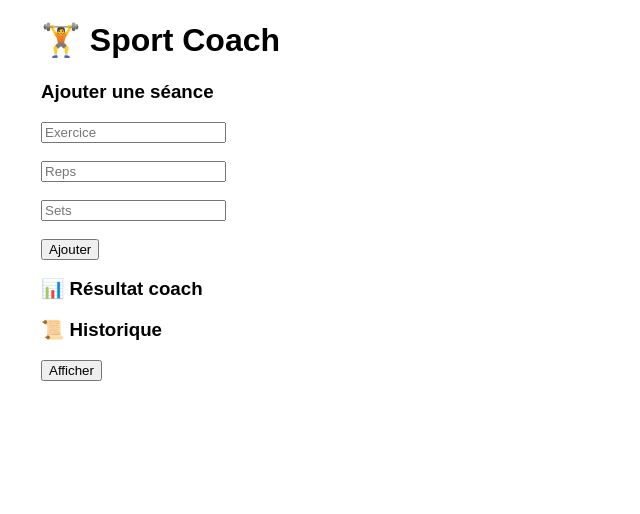
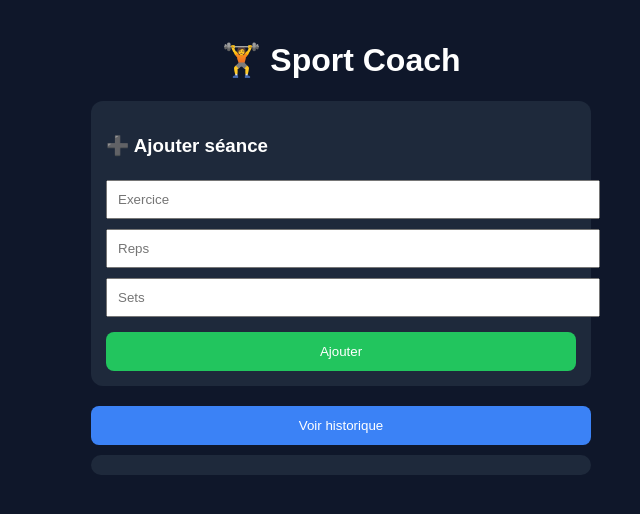
Before and after one commit to yssn10/sport-assistant, a Flask app: page / in a window 1280 px wide. Shown: the top 514 px of the page, without its empty margins (299-939 px from the left). Run offline with Flask 3, Linux system fonts and the light colour scheme.

Commit message:
Update index.html

```diff
--- a/templates/index.html
+++ b/templates/index.html
@@ -1,26 +1,64 @@
 <!DOCTYPE html>
 <html>
 <head>
+    <meta name="viewport" content="width=device-width, initial-scale=1.0">
     <title>Sport Coach</title>
 </head>
-<body style="font-family: Arial; max-width: 600px; margin: auto;">
 
-<h1>🏋️ Sport Coach</h1>
+<body style="
+    font-family: Arial;
+    margin: 0;
+    padding: 20px;
+    background: #0f172a;
+    color: white;
+">
 
-<h3>Ajouter une séance</h3>
+<div style="max-width: 500px; margin: auto;">
 
-<input id="ex" placeholder="Exercice"><br><br>
-<input id="reps" placeholder="Reps"><br><br>
-<input id="sets" placeholder="Sets"><br><br>
+<h1 style="text-align:center;">🏋️ Sport Coach</h1>
 
-<button onclick="add()">Ajouter</button>
+<div style="background:#1e293b; padding:15px; border-radius:12px;">
 
-<h3>📊 Résultat coach</h3>
-<div id="coach"></div>
+<h3>➕ Ajouter séance</h3>
 
-<h3>📜 Historique</h3>
-<button onclick="load()">Afficher</button>
-<pre id="out"></pre>
+<input id="ex" placeholder="Exercice" style="width:100%; padding:10px; margin:5px 0;"><br>
+
+<input id="reps" placeholder="Reps" style="width:100%; padding:10px; margin:5px 0;"><br>
+
+<input id="sets" placeholder="Sets" style="width:100%; padding:10px; margin:5px 0;"><br>
+
+<button onclick="add()" style="
+    width:100%;
+    padding:12px;
+    background:#22c55e;
+    border:none;
+    color:white;
+    border-radius:8px;
+    margin-top:10px;
+">
+Ajouter
+</button>
+
+</div>
+
+<div id="coach" style="margin-top:15px; font-size:18px;"></div>
+
+<div style="margin-top:20px;">
+<button onclick="load()" style="
+    width:100%;
+    padding:12px;
+    background:#3b82f6;
+    border:none;
+    color:white;
+    border-radius:8px;
+">
+Voir historique
+</button>
+
+<pre id="out" style="white-space:pre-wrap; background:#1e293b; padding:10px; border-radius:10px; margin-top:10px;"></pre>
+</div>
+
+</div>
 
 <script>
 function add(){
@@ -36,7 +74,7 @@ function add(){
     .then(r => r.json())
     .then(data => {
         document.getElementById("coach").innerHTML =
-        "👉 Prochaine recommandation : " + data.next_recommended_reps + " reps 💪"
+        "💪 Prochaine cible : <b>" + data.next_recommended_reps + " reps</b>"
     })
 }
 
```
